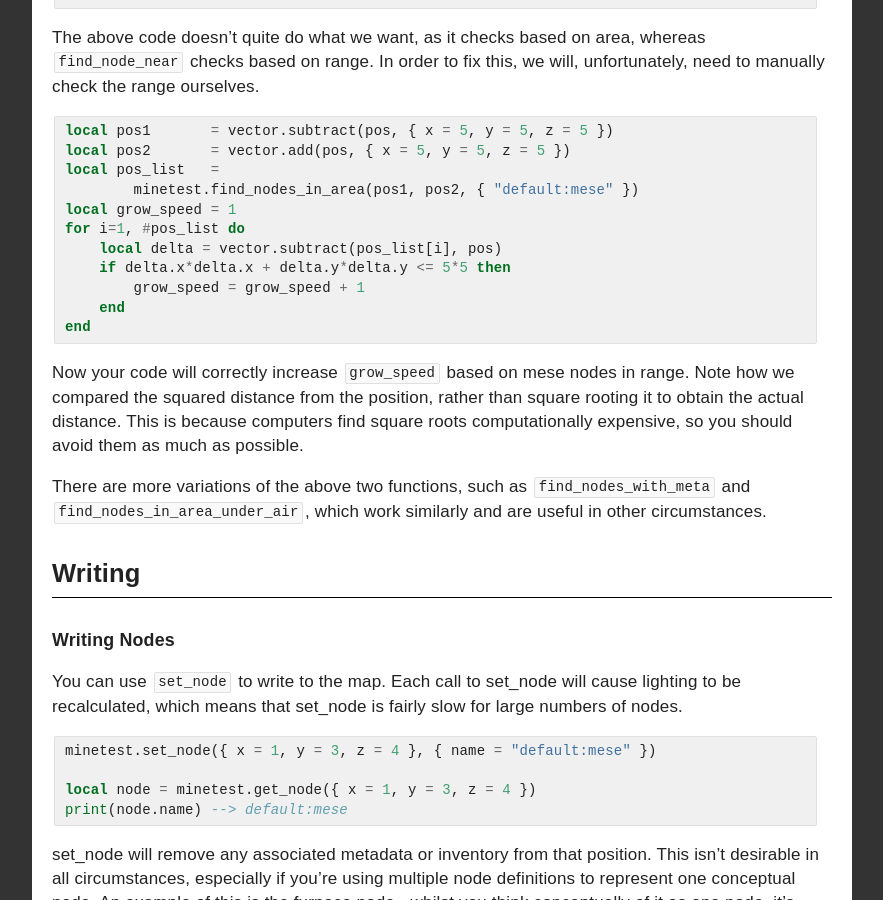
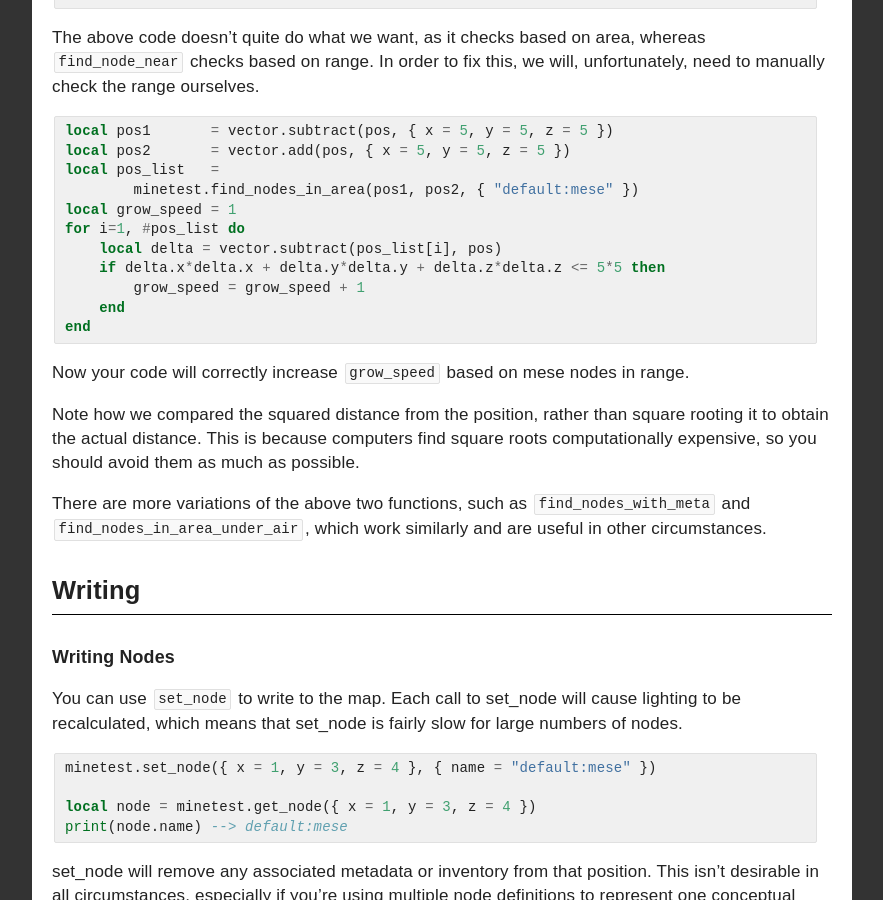
Before and after one commit to rubenwardy/minetest_modding_book, a Jekyll site: the page built from _en/map/environment.md, in a window 1280 px wide and 900 px high, scrolled down 1843 px. Shown: the whole window, without its empty margins (338-1221 px from the left). Built offline with Jekyll 4.4.1, drawn with Linux system fonts in a browser that asks for light colours.

Commit message:
Basic Map Operations: Fix distance check being 2d

````diff
--- a/_en/map/environment.md
+++ b/_en/map/environment.md
@@ -13,11 +13,11 @@ In this chapter, you will learn how to perform basic actions on the map.
 
 - [Map Structure](#map-structure)
 - [Reading](#reading)
-  - [Reading Nodes](#reading-nodes)
-  - [Finding Nodes](#finding-nodes)
+	- [Reading Nodes](#reading-nodes)
+	- [Finding Nodes](#finding-nodes)
 - [Writing](#writing)
-  - [Writing Nodes](#writing-nodes)
-  - [Removing Nodes](#removing-nodes)
+	- [Writing Nodes](#writing-nodes)
+	- [Removing Nodes](#removing-nodes)
 - [Loading Blocks](#loading-blocks)
 - [Deleting Blocks](#deleting-blocks)
 
@@ -106,13 +106,14 @@ local pos_list   =
 local grow_speed = 1
 for i=1, #pos_list do
     local delta = vector.subtract(pos_list[i], pos)
-    if delta.x*delta.x + delta.y*delta.y <= 5*5 then
+    if delta.x*delta.x + delta.y*delta.y + delta.z*delta.z <= 5*5 then
         grow_speed = grow_speed + 1
     end
 end
 ```
 
 Now your code will correctly increase `grow_speed` based on mese nodes in range.
+
 Note how we compared the squared distance from the position, rather than square
 rooting it to obtain the actual distance. This is because computers find square
 roots computationally expensive, so you should avoid them as much as possible.
````
Also changed, not shown: _it/map/environment.md (+2 -1 lines).
